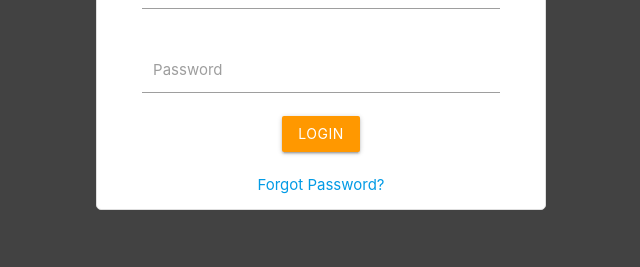
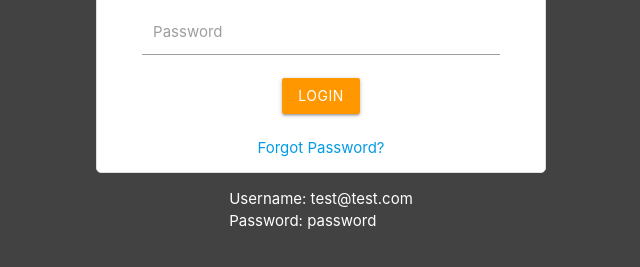
Before and after one commit to mjacobson7/Torch, a website: page public/index.html at #!/login in a window 1280 px wide. Shown: the part 365-632 px from the top of the page, without its empty margins (319-959 px from the left). Drawn offline with nearby package versions, Linux system fonts and the light colour scheme; some packages are replaced by stand-ins of ours; files that its build step writes are made by us from their sources; no server answers.

Commit message:
added login test credentials to login page

```diff
--- a/public/features/login/login.css
+++ b/public/features/login/login.css
@@ -4,6 +4,7 @@
   display: flex;
   justify-content: center;
   align-items: center;
+  flex-direction: column;
   background-color: #424242;
 }
 
@@ -42,3 +43,7 @@
 input:-webkit-autofill {
     -webkit-box-shadow: 0 0 0px 1000px white inset;
 }
+
+.disclaimer {
+  color: #fff;
+}
--- a/public/features/login/login.html
+++ b/public/features/login/login.html
@@ -17,5 +17,6 @@
       <a href="" ng-click="tooBad()">Forgot Password?</a>
 
     </div>
+    <p class="disclaimer">Username: test@test.com </br> Password: password</p>
   </div>
 </div>
```
